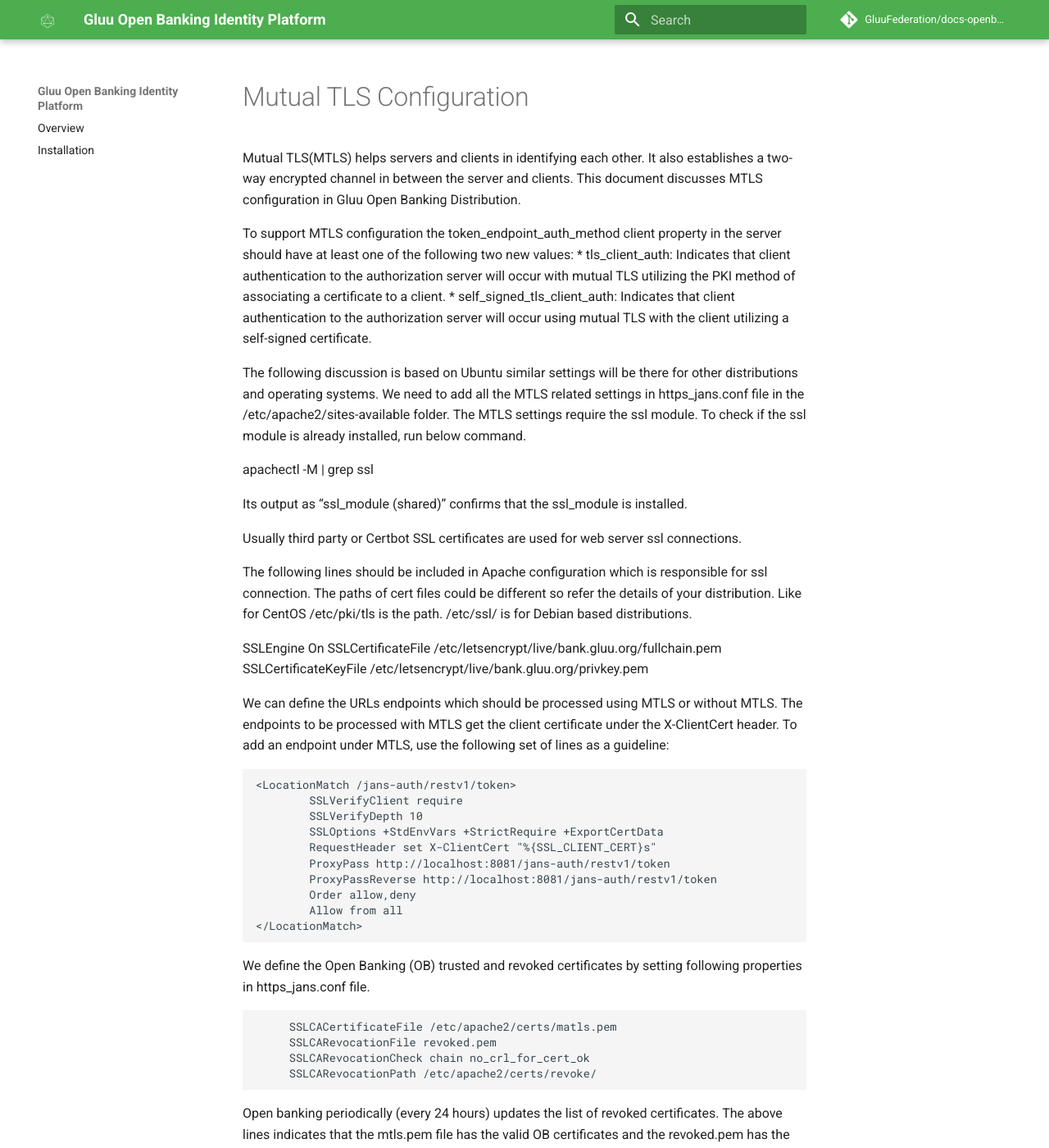
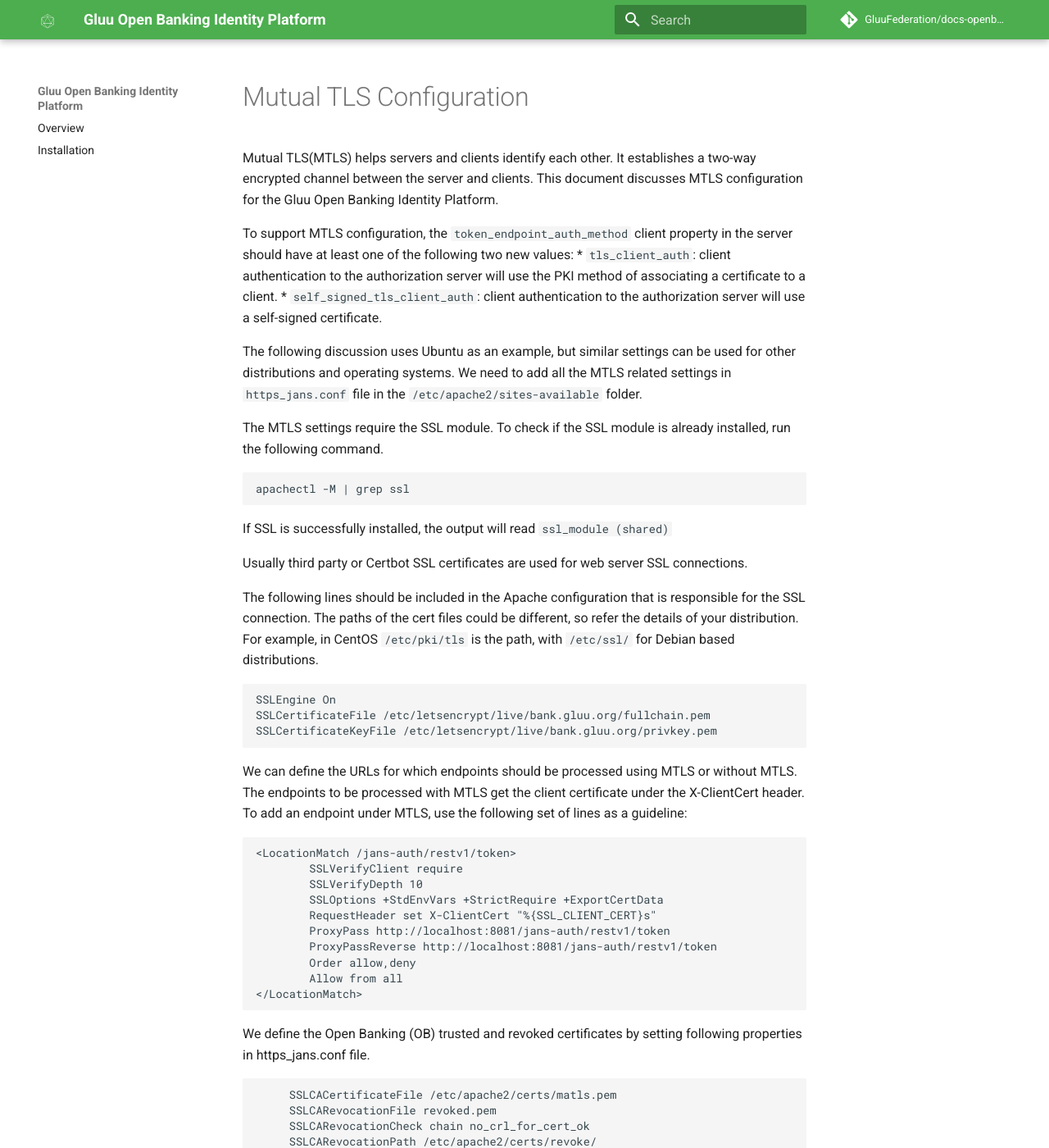
Before and after one commit to GluuFederation/docs-openbanking-prod, an MkDocs documentation site: the page built from docs/source/mtls.md, in a window 1280 px wide and 1400 px high. Shown: the whole window at 82% size. Built offline with MkDocs 1.6.1 and Material for MkDocs 9.7.7, drawn with Linux system fonts in a browser that asks for light colours; comment, search, counter and statistics services are not loaded; some of the changed text lies outside the part shown.

Commit message:
First editing sweep

````diff
--- a/docs/source/mtls.md
+++ b/docs/source/mtls.md
@@ -1,25 +1,32 @@
 # Mutual TLS Configuration
-Mutual TLS(MTLS) helps servers and clients in identifying each other. It also establishes a two-way encrypted channel in between the server and clients. This document discusses MTLS configuration in Gluu Open Banking Distribution.
 
-To support MTLS configuration the token_endpoint_auth_method client property in the server should have at least one of the following two new values:
-* tls_client_auth: Indicates that client authentication to the authorization server will occur with mutual TLS utilizing the PKI method of associating a certificate to a client.
-* self_signed_tls_client_auth: Indicates that client authentication to the authorization server will occur using mutual TLS with the client utilizing a self-signed certificate.
+Mutual TLS(MTLS) helps servers and clients identify each other. It establishes a two-way encrypted channel between the server and clients. This document discusses MTLS configuration for the Gluu Open Banking Identity Platform.
 
-The following discussion is based on Ubuntu similar settings will be there for other distributions and operating systems. We need to add all the MTLS related settings in https_jans.conf file in the /etc/apache2/sites-available folder. The MTLS settings require the ssl module. To check if the ssl module is already installed, run below command.
+To support MTLS configuration, the `token_endpoint_auth_method` client property in the server should have at least one of the following two new values:
+* `tls_client_auth`: client authentication to the authorization server will use the PKI method of associating a certificate to a client.
+* `self_signed_tls_client_auth`: client authentication to the authorization server will use a self-signed certificate.
 
+The following discussion uses Ubuntu as an example, but similar settings can be used for other distributions and operating systems. We need to add all the MTLS related settings in `https_jans.conf` file in the `/etc/apache2/sites-available` folder.
+
+The MTLS settings require the SSL module. To check if the SSL module is already installed, run the following command.
+
+```
 apachectl -M | grep ssl
+```
 
-Its output as “ssl_module (shared)” confirms that the ssl_module is installed.
+If SSL is successfully installed, the output will read `ssl_module (shared)`
 
-Usually third party or Certbot SSL certificates are used for web server ssl connections.
+Usually third party or Certbot SSL certificates are used for web server SSL connections.
 
-The following lines should be included in Apache configuration which is responsible for ssl connection. The paths of cert files could be different so refer the details of your distribution. Like for CentOS /etc/pki/tls is the path. /etc/ssl/ is for Debian based distributions.
+The following lines should be included in the Apache configuration that is responsible for the SSL connection. The paths of the cert files could be different, so refer the details of your distribution. For example, in CentOS `/etc/pki/tls` is the path, with `/etc/ssl/` for Debian based distributions.
 
+```
 SSLEngine On
 SSLCertificateFile /etc/letsencrypt/live/bank.gluu.org/fullchain.pem
 SSLCertificateKeyFile /etc/letsencrypt/live/bank.gluu.org/privkey.pem
+```
 
-We can define the URLs endpoints which should be processed using MTLS or without MTLS. The endpoints to be processed with MTLS get the client certificate under the X-ClientCert header.
+We can define the URLs for which endpoints should be processed using MTLS or without MTLS. The endpoints to be processed with MTLS get the client certificate under the X-ClientCert header.
 To add an endpoint under MTLS, use the following set of lines as a guideline:
 
 ```
````
Also changed, not shown: other parts of docs/source/mtls.md (+2 -2 lines).
